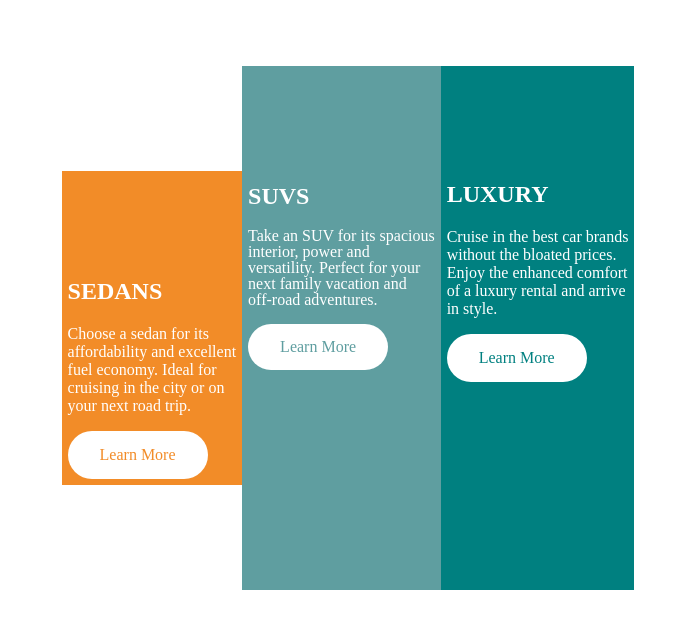
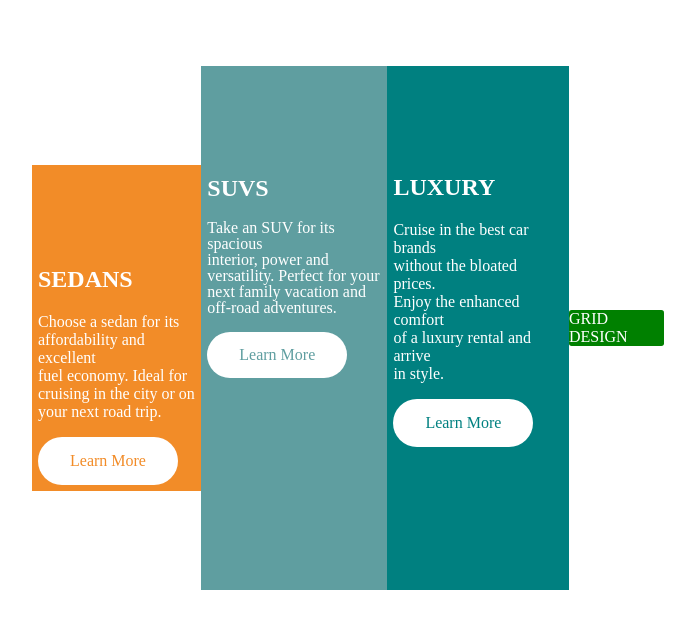
Before and after one commit to PrinceRequiem7/zuriprojectcss, a plain HTML site: page index.html in a window 1280 px wide. Shown: the whole page, without its empty margins (292-987 px from the left). Drawn offline with Linux system fonts and the light colour scheme.

Commit message:
Update index.html

```diff
--- a/index.html
+++ b/index.html
@@ -25,6 +25,10 @@
     <p>Cruise in the best car brands<br> without the bloated prices. <br>Enjoy the enhanced comfort <br>of a luxury rental and arrive <br>in style.</p>
     <div class="button-two">Learn More </div>
 </div>
+
+
+        <a href="grid.html">GRID DESIGN</a>
+
 </main>
 </body>
 </html>
```
